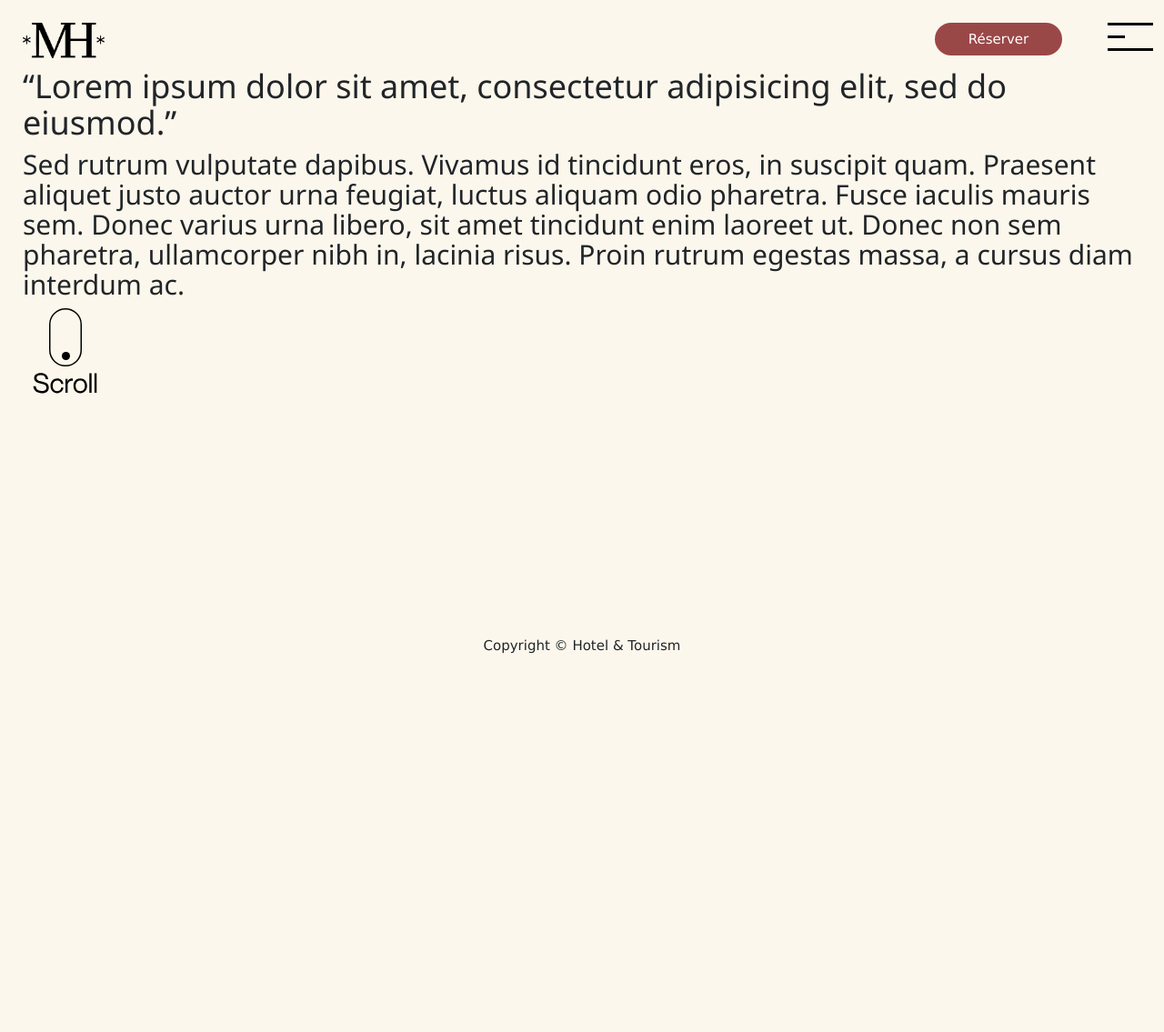
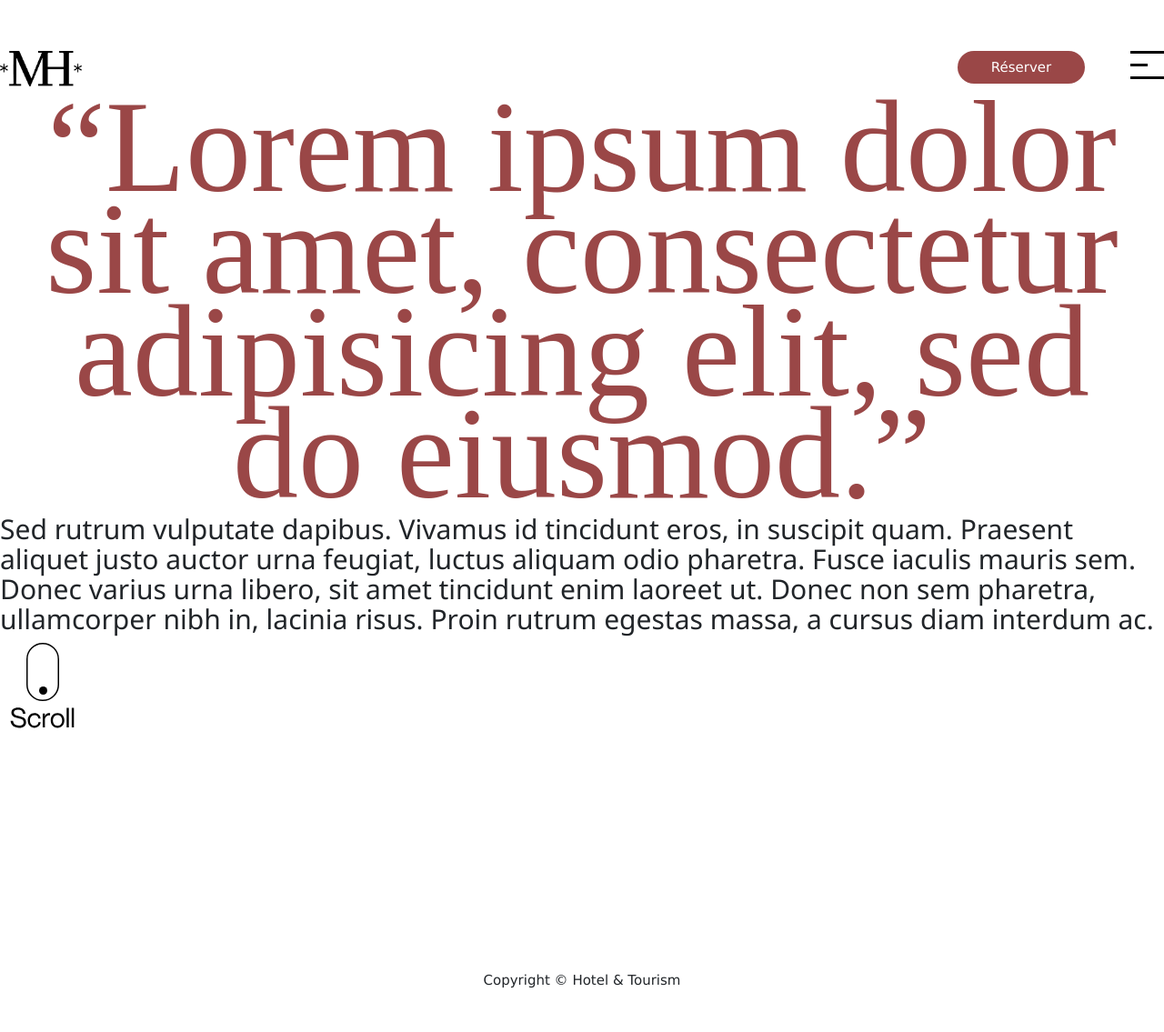
Before and after one commit to iamthesouthvibe/Projet_muriel, a PHP site: page / in a window 1280 px wide. Shown: the whole page at 91% size. Before the commit the page ends 719 px from the top, so only its background shows below. Run offline with PHP 8.4, Linux system fonts and the light colour scheme; some web fonts are replaced.

Commit message:
MAJ style page accueil

```diff
--- a/index.php
+++ b/index.php
@@ -60,7 +60,7 @@ $tourSQL = $db->query("SELECT * FROM tourism LIMIT 4");
 
 <!--  ######Ceci est la partie Html de la page d'accueil. Raccorder le back par la suite.##### -->
 
-<div class="container_page_accueil">
+<div class="qhero_page_accueil">
 
   <h1 class="style_h1_accueil">“Lorem ipsum dolor sit amet, consectetur adipisicing elit, sed do eiusmod.”</h1>
 
--- a/style/style.css
+++ b/style/style.css
@@ -2,7 +2,7 @@
     font-family: ITCGaramondStd-BkNarrow;
     src: local("../assets/fonts/GaramondStd/ITCGaramondStd-BkNarrow.otf"),
          local("ITCGaramondStd-BkNarrow"),
-         url(MgOpenModernaBold.ttf);
+         url(ITCGaramondStd-BkNarrow.otf);
 
   }
 
@@ -10,7 +10,7 @@
     font-family: NeueMontreal-Bold;
     src: local("../assets/fonts/NeueMontreal/NeueMontreal-Bold.otf"),
          local("NeueMontreal-Bold"),
-         url(MgOpenModernaBold.ttf);
+         url(NeueMontreal-Bold.otf);
 
   }
 
@@ -18,10 +18,11 @@
     font-family: NeueMontreal-Regular;
     src: local("../assets/fonts/NeueMontreal/NeueMontreal-Regular.otf"),
          local("NeueMontreal-Regular"),
-         url(MgOpenModernaBold.ttf);
+         url(NeueMontreal-Bold.otf);
 
   }
 
+<<<<<<< Updated upstream
   body {
     margin: 25px 25px;
     padding: 0;
@@ -131,3 +132,33 @@
   }
 
   /* fin style header */
+=======
+
+
+
+
+  /* ##### Style de la page d'accueil ##### */
+
+
+  .qhero_page_accueil{
+    margin: 0 auto;
+    width: 100vw;
+    height: 95vh;
+  }
+
+  .style_h1_accueil {
+
+    font-family: ITCGaramondStd-BkNarrow;
+    font-style: normal;
+    font-weight: normal;
+    font-size: 144px;
+    line-height: 78%;
+    /* or 112px */
+
+    text-align: center;
+    color: #9A4747;
+
+    max-width: 1400px;
+
+  }
+>>>>>>> Stashed changes
```
